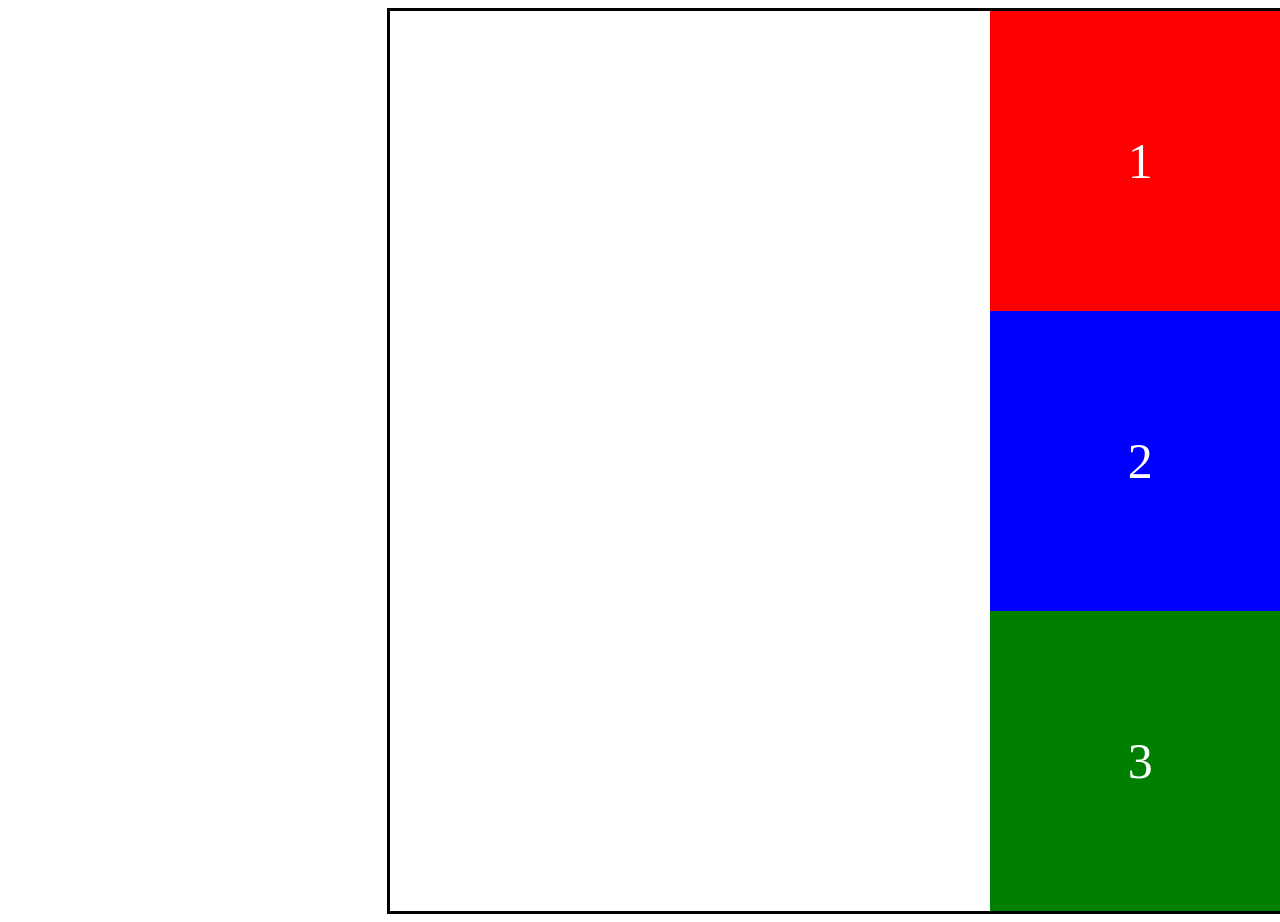
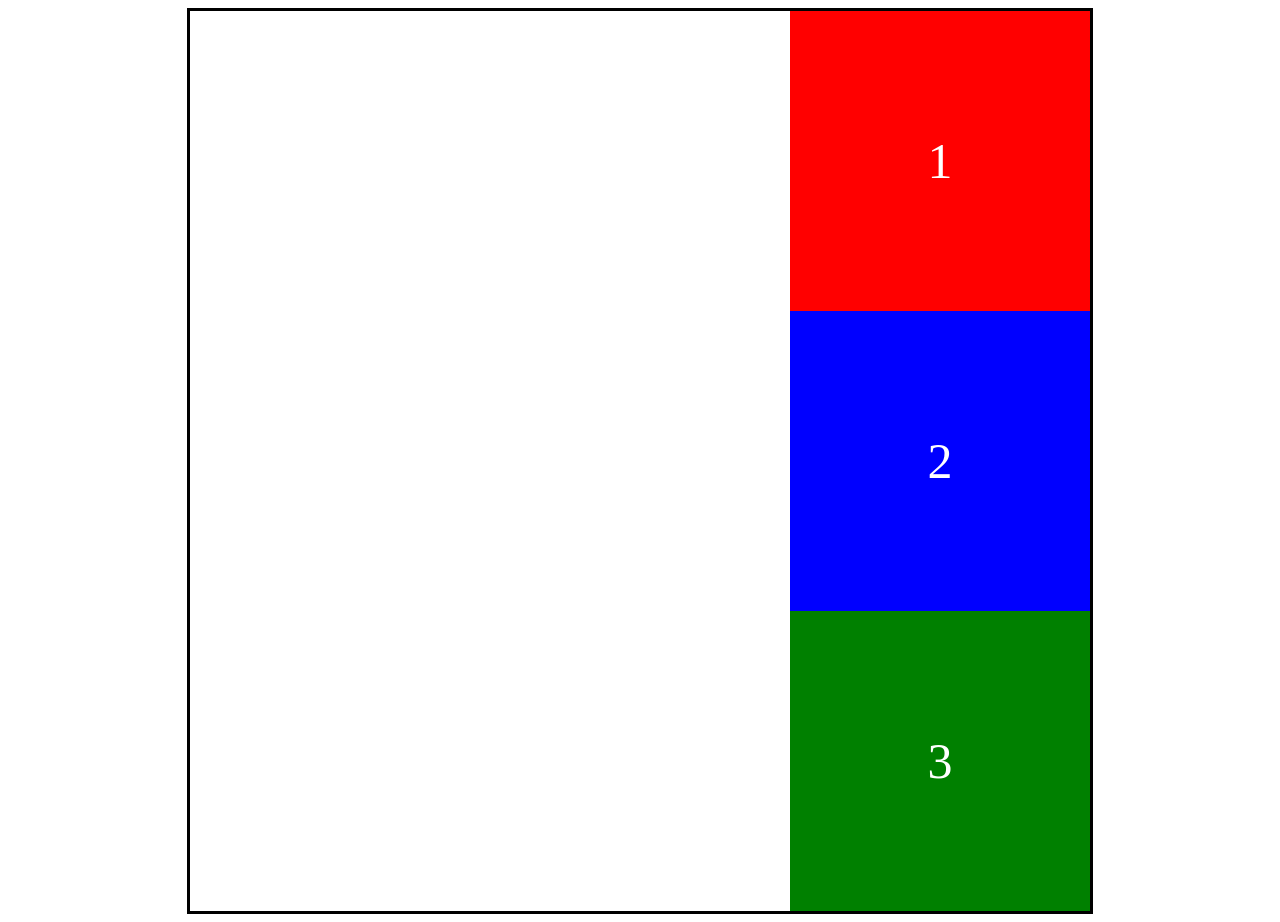
Before and after one commit to MarianoPasserini/tareaCSS-3, a plain HTML site: page ejemplo-1/index.html in a window 1280 px wide. Drawn offline with Linux system fonts and the light colour scheme.

Commit message:
margin: auto en ves de position: relative

```diff
--- a/ejemplo-1/styles.css
+++ b/ejemplo-1/styles.css
@@ -1,13 +1,11 @@
 .container {
     display: flex;
     flex-direction: column;
-    position: relative;
+    margin: auto;
     width: 900px;
     height: 900px;
     background: white;
     border: solid black 3px;
-    left: 30%;
-    top: 30%;
     align-items: flex-end;
 }
 
```
